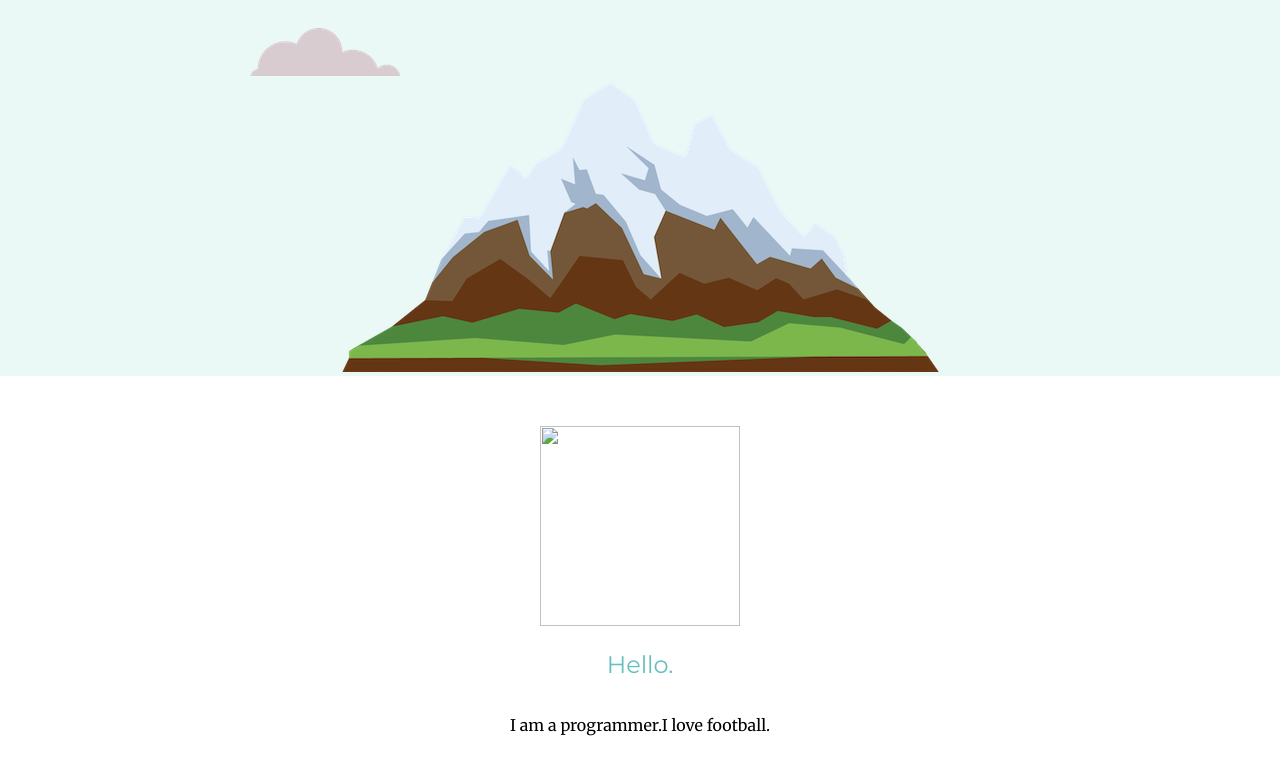
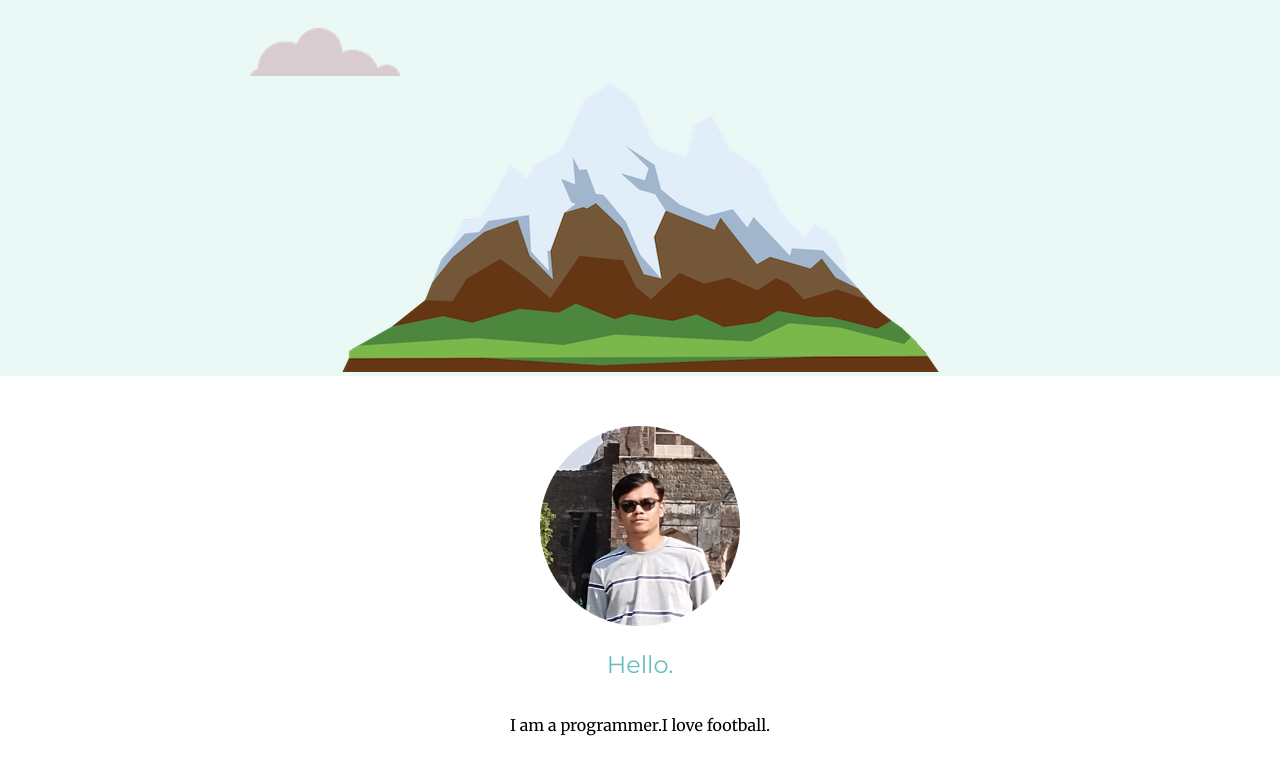
Before and after one commit to dhruvbhargav08/firstwebsite, a plain HTML site: page index.html in a window 1280 px wide. Shown: the part 285-1060 px from the top of the page. Drawn offline with Linux system fonts and the light colour scheme.

Commit message:
Update index.html

```diff
--- a/index.html
+++ b/index.html
@@ -22,7 +22,7 @@
     </div>
     <div class="middle-container">
         <div class="profile">
-          <img src="Profile_Photo.jpg" alt="" width="200" height="200">
+          <img src="Profile_Photo.png" alt="" width="200" height="200">
           <h2>Hello.</h2>
           <p class="intro">I am a programmer.I love football.</p>
         </div>
```
